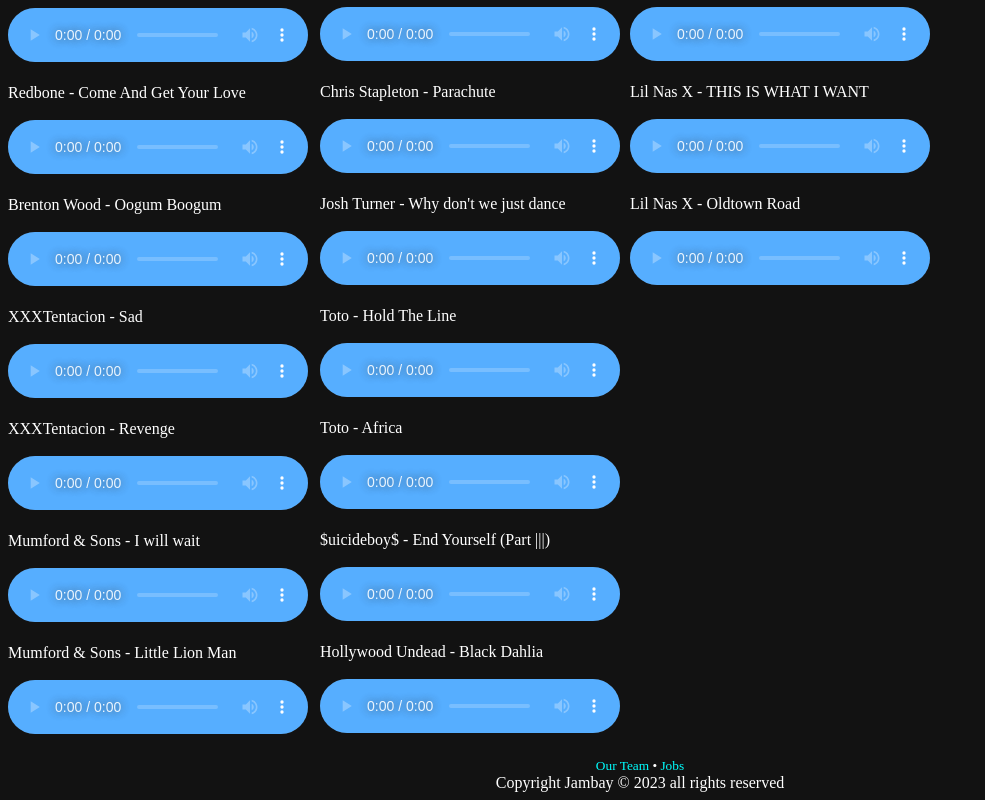
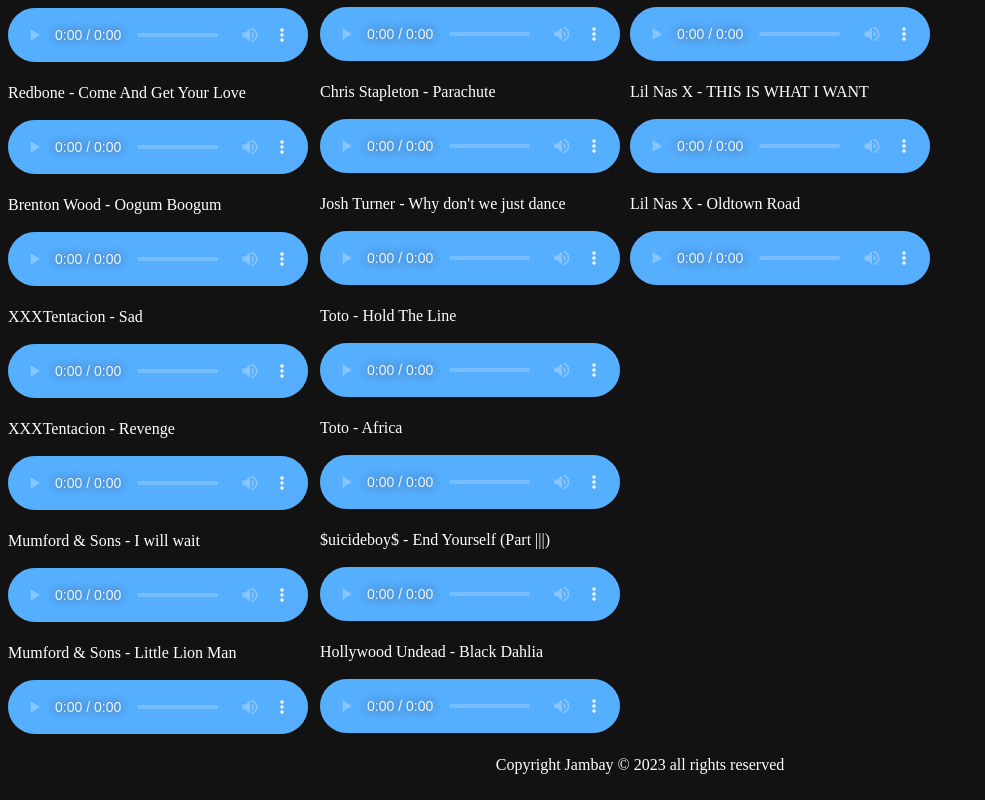
Before and after one commit to Open-Jambay/Open-Jambay.github.io, a plain HTML site: page index.html in a window 1280 px wide. Shown: the part 342-1142 px from the top of the page, without its empty margins (0-985 px from the left). Drawn offline with Linux system fonts and the light colour scheme; a web font is replaced by a local one.

Commit message:
Update index.html

```diff
--- a/index.html
+++ b/index.html
@@ -48,9 +48,7 @@ Ice Nine Kills &dash; The American Nightmare
 <big><a href="about:settings">Settings</a></big>
 <br/><br/>Copyright &copy; Jambay 2023 all rights reserved
 </noscript>
-<br/><br/><div class="end"><center>
-<small><a href="team.htm">Our Team</a> &bull; <a href="jobs.htm">Jobs</a></small>
-<br/>Copyright Jambay &copy; <year id="currentyear"></year> all rights reserved</center></div>
+<br/><br/><div class="end"><center>Copyright Jambay &copy; <year id="currentyear"></year> all rights reserved</center></div>
 <div class="center">Korn &dash; Freak On A Leash
 <br/><br/><audio src="k1.mp3" controls></audio>
 <br/><br/>2pac &dash; Only God Can Judge Me
```
